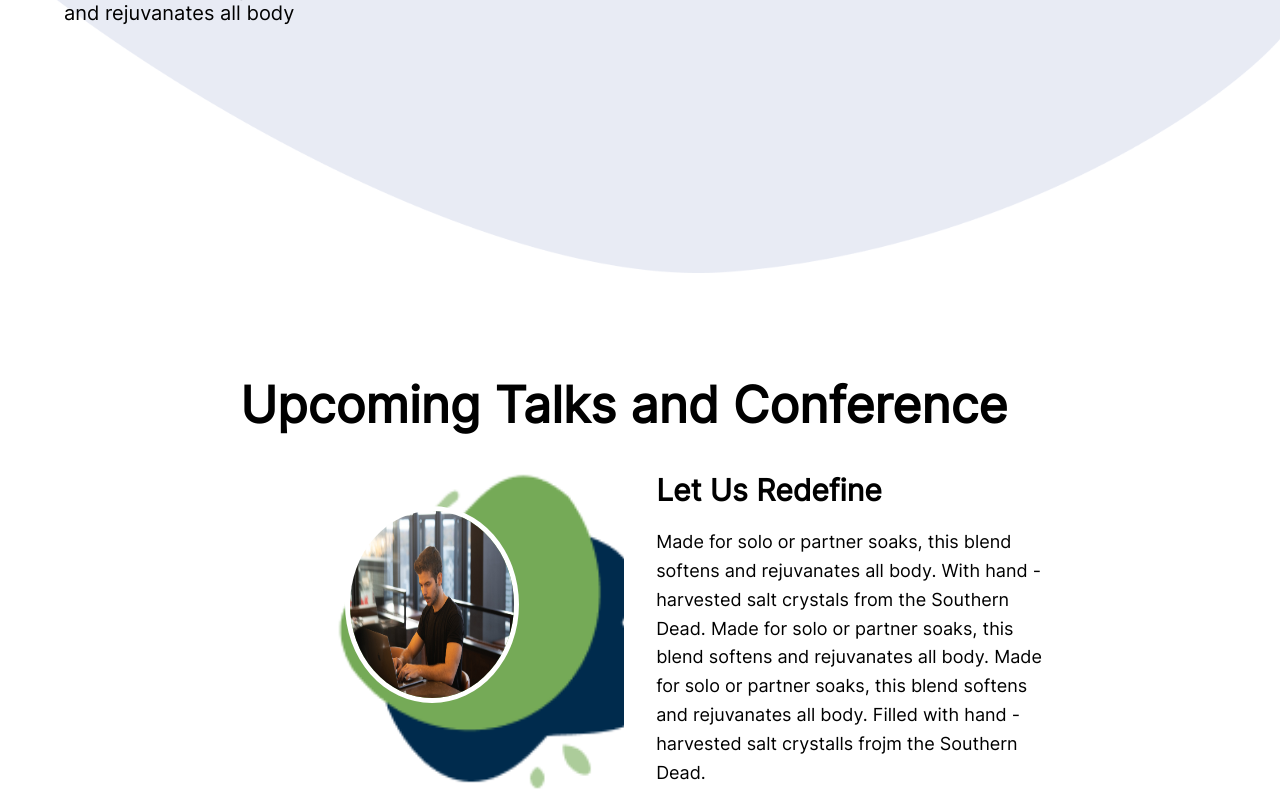
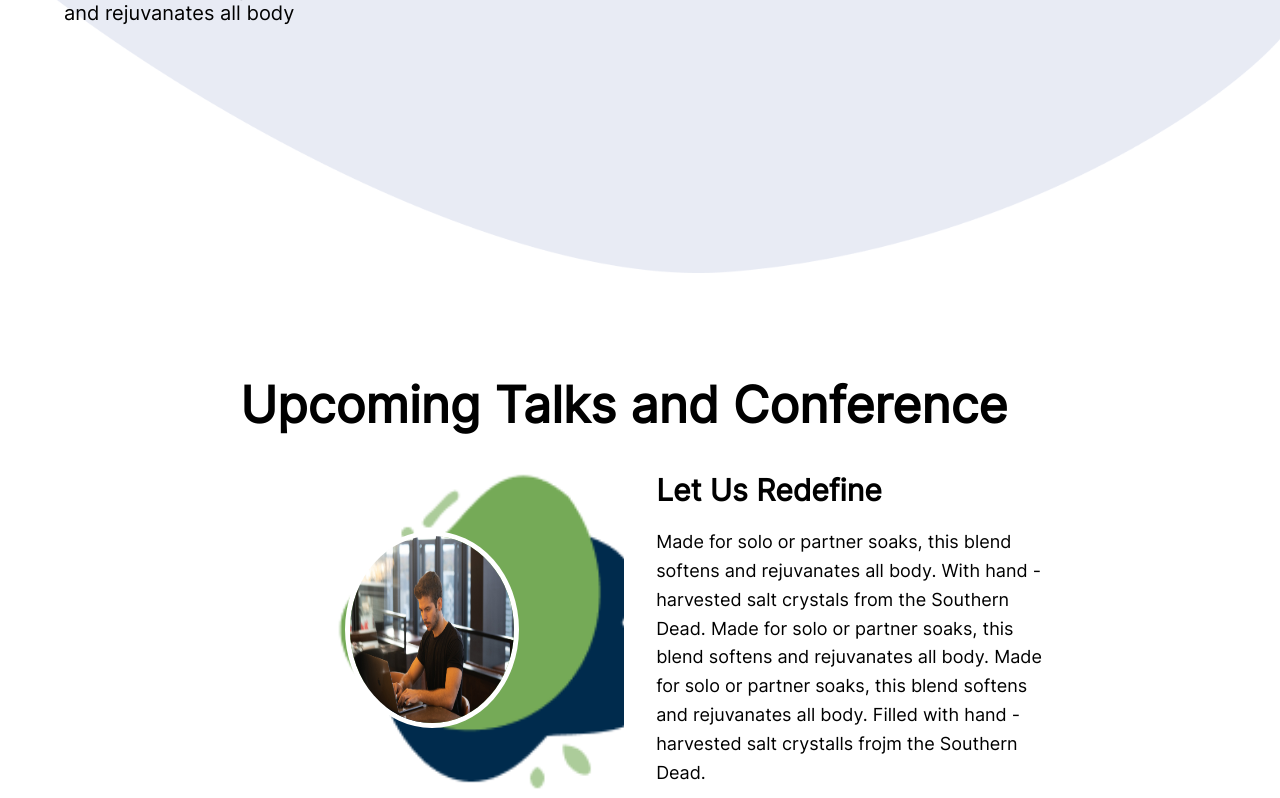
Before and after one commit to amalkanil1999/task14, a plain HTML site: page index.html in a window 1280 px wide. Shown: the part 4367-5165 px from the top of the page. Drawn offline with Linux system fonts and the light colour scheme.

Commit message:
chamge in image

```diff
--- a/css/style.css
+++ b/css/style.css
@@ -516,7 +516,7 @@ margin-left: 20px;
 #talks section.redefine div.left div.container{
     height: 170px;
     width: 170px;
-    margin-bottom: 20%;
+    margin-bottom: 7%;
 
 }
 #talks section.redefine div.left div.container img{
```
